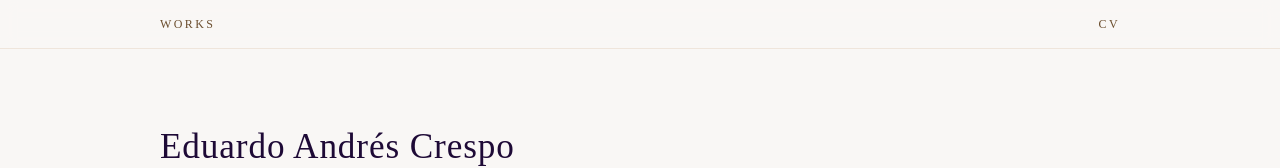
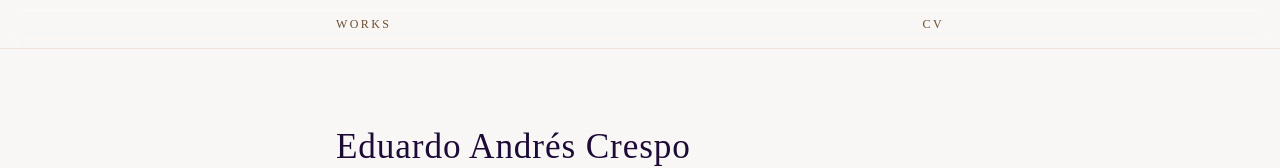
Before and after one commit to educr/artist-portfolio, a Next.js app: page / in a window 1280 px wide. Shown: the top 168 px of the page. Built offline with nearby package versions, Linux system fonts and the light colour scheme.

Commit message:
single column

```diff
--- a/app/layout.tsx
+++ b/app/layout.tsx
@@ -27,7 +27,7 @@ export default function RootLayout({
     <html lang="en">
       <body className={`${geistSans.variable} ${geistMono.variable} antialiased`}>
         <header className="sticky top-0 z-30 backdrop-blur-sm" style={{ borderBottom: "1px solid rgba(200, 168, 128, 0.22)", background: "rgba(249, 247, 245, 0.85)" }}>
-          <nav className="mx-auto max-w-5xl flex items-center justify-between px-8 py-4">
+          <nav className="mx-auto max-w-2xl flex items-center justify-between px-8 py-4">
             <Link
               href="/"
               className="text-xs uppercase tracking-[0.2em] font-light transition-opacity duration-200 hover:opacity-60"
--- a/app/page.tsx
+++ b/app/page.tsx
@@ -97,7 +97,7 @@ const WorkCard = ({ item }: { item: WorkItem }) => {
 };
 
 const WorkGrid = ({ works }: { works: WorkItem[] }) => (
-  <div className="grid grid-cols-2 gap-4 sm:grid-cols-3 sm:gap-5">
+  <div className="grid grid-cols-1 gap-5">
     {works.map((item) => (
       <WorkCard key={item.url ?? item.slug ?? item.href} item={item} />
     ))}
@@ -212,7 +212,7 @@ export default function Home() {
   ].sort(compareWorks);
 
   return (
-    <main className="mx-auto max-w-5xl px-8 py-12">
+    <main className="mx-auto max-w-2xl px-8 py-12">
       <h1
         className="mb-1 font-light tracking-wide"
         style={{ fontSize: "clamp(1.6rem, 4vw, 2.2rem)" }}
```
